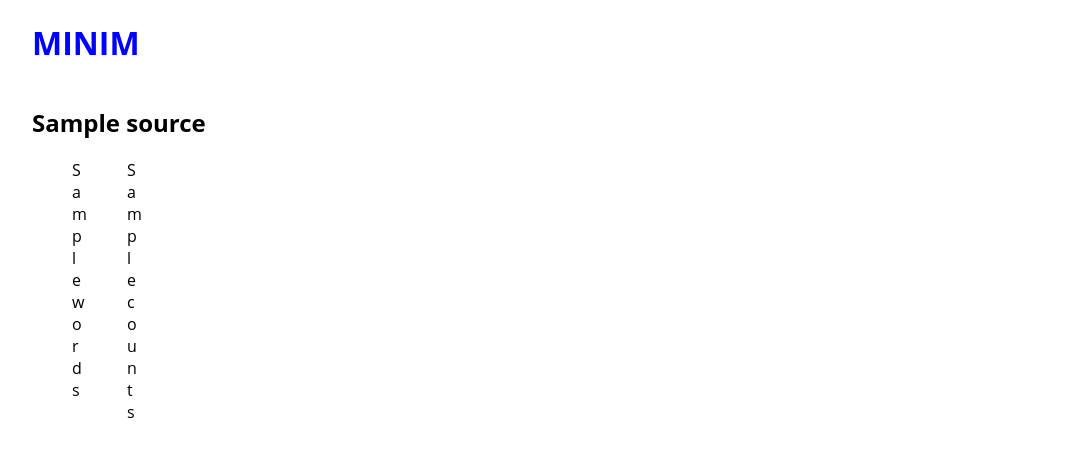
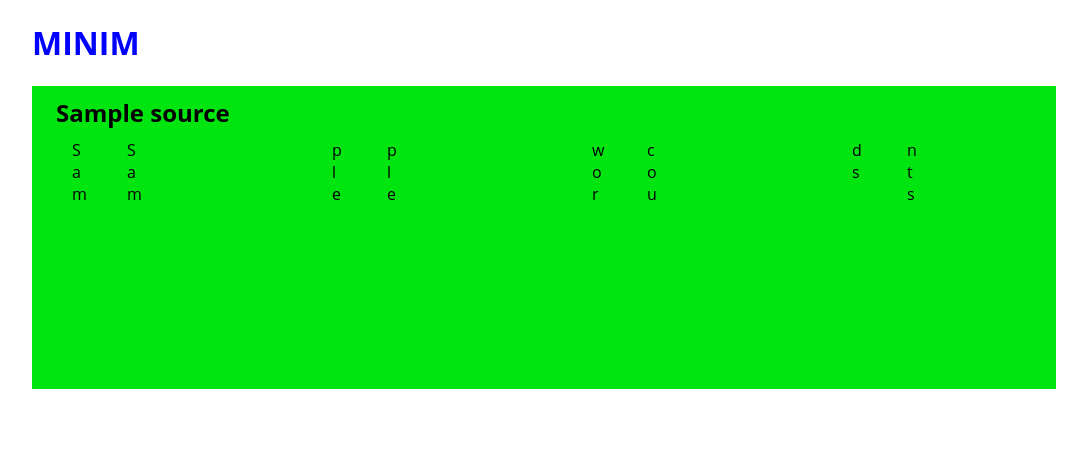
Before and after one commit to Jeddf/Minim, a Flask app: template templates/home.html in a window 1280 px wide. Shown: the top 457 px of the page, without its empty margins (96-1183 px from the left). Run offline with Flask 2, Linux system fonts and the light colour scheme; the template is opened without the code that fills it: most values are stand-ins (such as "Sample title", 1, 10 or a date in 2020).

Commit message:
Horizontal list to handle infinite data, GREEN.

```diff
--- a/static/style.css
+++ b/static/style.css
@@ -24,10 +24,26 @@ body {
   margin:0 auto;
   float:left;
 }
-.site {
-  width: 40%;
+.data {
+  width: 100%;
   margin:0 auto;
   float:left;
+  background-color: rgb(0, 229, 16);
+  overflow-x: scroll;
+  height: 260px;
+}
+.sitle h2{
+  margin: 0;
+  padding-left: 1em;
+  padding-top: 10px;
+  background-color: rgb(0, 229, 16);
+}
+.list{
+  height: 90%;
+  min-width: 915px;
+  -webkit-column-count: 4;
+  padding-top: 1%;
+  padding-bottom: 1%;
 }
 #title-block:hover {
   color:black;
--- a/templates/layout.html
+++ b/templates/layout.html
@@ -11,19 +11,24 @@
       </div>
     </div>
     <div id='main' class = 'group'>
-      <div class='site'>
         {% for source in sites %}
-          <h2>{{source}}</h2>
+        <div class='sitle'>
+	  <h2>{{source}}</h2>
+	</div>
+	<div class='data'>
+	<div class='list'>
           <ul class='words'>
-            {% for word in logs[source]['words'][0:50] %}
+            {% for word in logs[source]['words'][0:500] %}
               <div>{{word[0]}}</div>
             {% endfor %}
           </ul>
           <ul class='counts'>
-            {% for count in logs[source]['counts'][0:50] %}
+            {% for count in logs[source]['counts'][0:500] %}
               <div>{{count[0]}}</div>
             {% endfor %}
           </ul>
+	</div>
+	</div>
         {% endfor %}
       </div>
     </div>
```
